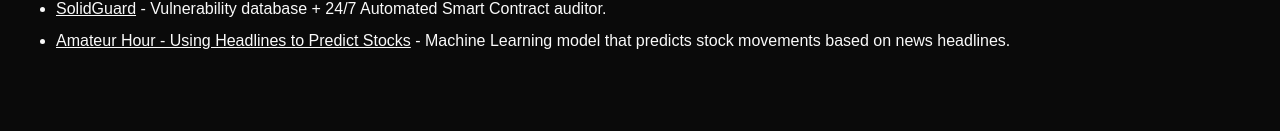
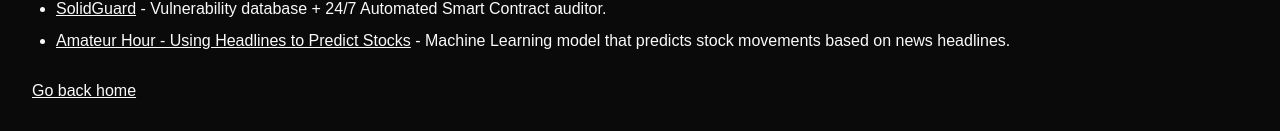
Before and after one commit to jangarong/jangarong.github.io, a Next.js app: page /works in a window 1280 px wide. Shown: the part 821-952 px from the top of the page. Before the commit the page ends 906 px from the top, so only its background shows below. Built offline with nearby package versions, Linux system fonts and the light colour scheme.

Commit message:
Added home page.

```diff
--- a/src/app/works/page.tsx
+++ b/src/app/works/page.tsx
@@ -55,6 +55,9 @@
         <li><a className="[&:not(:first-child)]:mt-6 underline" href="https://github.com/sit-n-coding/solidguard">SolidGuard</a> - Vulnerability database + 24/7 Automated Smart Contract auditor.</li>
         <li><a className="[&:not(:first-child)]:mt-6 underline" href="https://www.kaggle.com/code/magichanics/amateur-hour-using-headlines-to-predict-stocks">Amateur Hour - Using Headlines to Predict Stocks</a> - Machine Learning model that predicts stock movements based on news headlines.</li>
       </ul>
+      <p className="leading-7 [&:not(:first-child)]:mt-6">
+        <a className="[&:not(:first-child)]:mt-6 underline" href="/">Go back home</a>
+      </p>
     </div>
   );
 }
```
